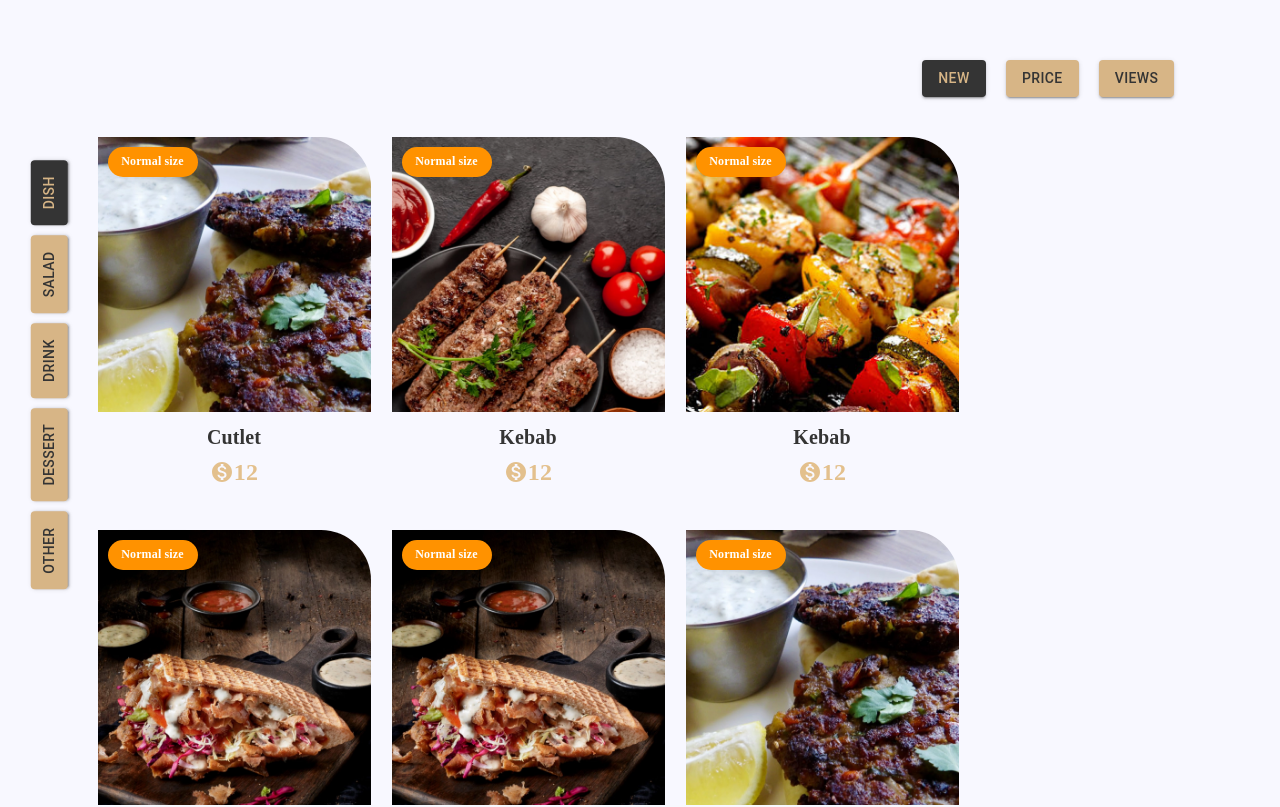
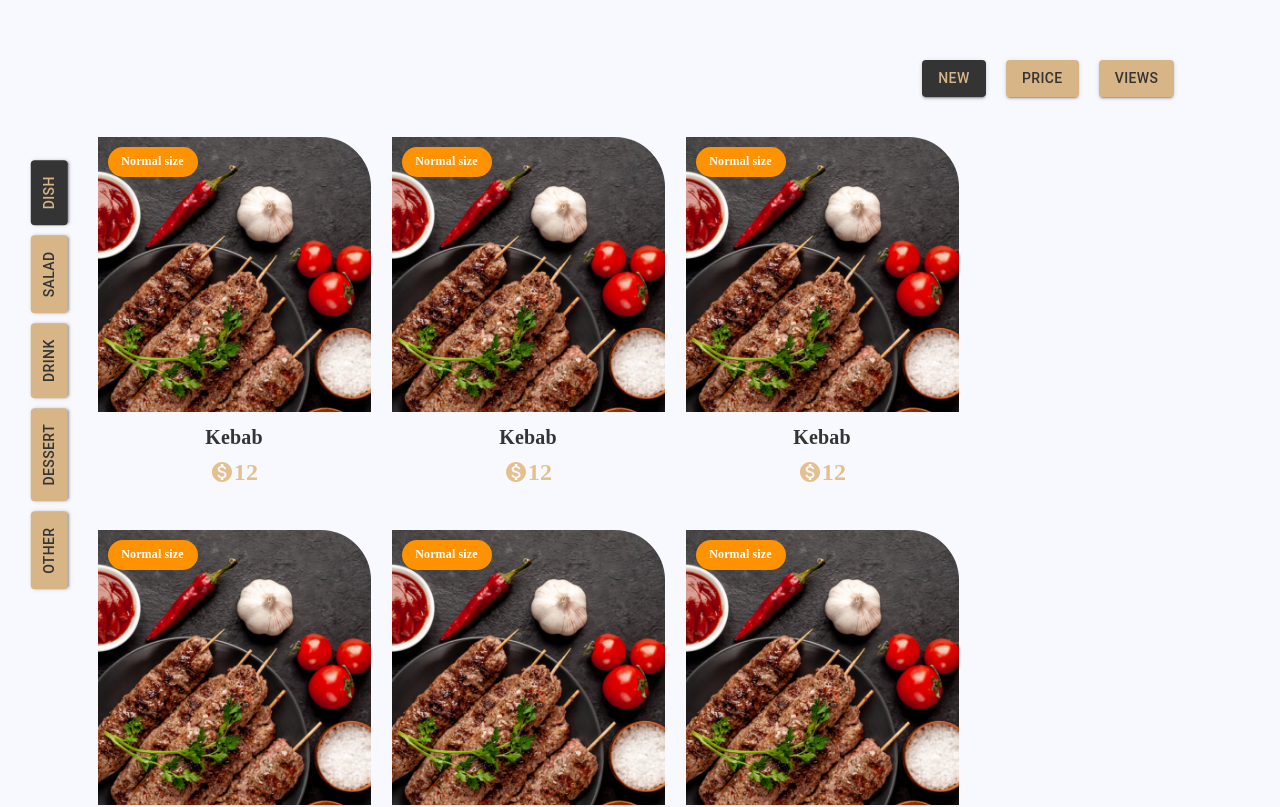
Before and after one commit to Abdukhalim7007/burak-react, a React (Create React App) app: page /products in a window 1280 px wide. Shown: the part 600-1407 px from the top of the page. Built offline with nearby package versions, Linux system fonts and the light colour scheme.

Commit message:
feat: develop ProductsPage slice and selector

```diff
--- a/src/app/screens/homePage/PopularDishes.tsx
+++ b/src/app/screens/homePage/PopularDishes.tsx
@@ -8,7 +8,6 @@ import { CssVarsProvider } from "@mui/joy/styles";
 import CardOverflow from "@mui/joy/CardOverflow";
 import VisibilityIcon from "@mui/icons-material/Visibility";
 import DescriptionOutlinedIcon from "@mui/icons-material/DescriptionOutlined";
-
 import { useSelector } from "react-redux";
 import { createSelector } from "reselect";
 import { retrievePopularDishes } from "./selector";
--- a/src/app/screens/productsPage/ChosenProduct.tsx
+++ b/src/app/screens/productsPage/ChosenProduct.tsx
@@ -10,6 +10,32 @@ import "swiper/css/free-mode";
 import "swiper/css/navigation";
 import "swiper/css/thumbs";
 import { FreeMode, Navigation, Thumbs } from "swiper";
+import { useDispatch, useSelector } from "react-redux";
+import { Dispatch } from "@reduxjs/toolkit";
+import { setRestaurant, setChosenProduct } from "./slice";
+import { createSelector } from "reselect";
+import { retrieveChosenProduct, retrieveRestaurant } from "./selector";
+import { Product } from "../../../lib/types/product";
+
+/** REDUX SLICE & SELECTOR */
+const actionDispatch = (dispatch: Dispatch) => ({
+  setRestaurant: (data: Product[]) => dispatch(setRestaurant(data)),
+  setChosenProduct: (data: Product[]) => dispatch(setChosenProduct(data)),
+});
+
+const chosenProductRetriever = createSelector(
+  retrieveChosenProduct,
+  (chosenProduct) => ({
+    chosenProduct,
+  })
+);
+
+const restaurantRetriever = createSelector(
+  retrieveRestaurant,
+  (restaurant) => ({
+    restaurant,
+  })
+);
 
 export default function ChosenProduct() {
   return (
--- a/src/app/screens/productsPage/Products.tsx
+++ b/src/app/screens/productsPage/Products.tsx
@@ -9,14 +9,30 @@ import PaginationItem from "@mui/material/PaginationItem";
 import ArrowBackIcon from "@mui/icons-material/ArrowBack";
 import ArrowForwardIcon from "@mui/icons-material/ArrowForward";
 
+import { useDispatch, useSelector } from "react-redux";
+import { Dispatch } from "@reduxjs/toolkit";
+import { setProducts } from "./slice";
+import { createSelector } from "reselect";
+import { retrieveProducts } from "./selector";
+import { Product } from "../../../lib/types/product";
+
+/** REDUX SLICE & SELECTOR */
+const actionDispatch = (dispatch: Dispatch) => ({
+  setProducts: (data: Product[]) => dispatch(setProducts(data)),
+});
+
+const productsRetriever = createSelector(retrieveProducts, (products) => ({
+  products,
+}));
+
 const products = [
-  { productName: "Cutlet", imagePath: "/img/cutlet.webp" },
   { productName: "Kebab", imagePath: "/img/kebab-fresh.webp" },
-  { productName: "Kebab", imagePath: "/img/kebab.webp" },
-  { productName: "Lavash", imagePath: "/img/lavash.webp" },
-  { productName: "Lavash", imagePath: "/img/lavash.webp" },
-  { productName: "Cutlet", imagePath: "/img/cutlet.webp" },
-  { productName: "Kebab", imagePath: "/img/kebab.webp" },
+  { productName: "Kebab", imagePath: "/img/kebab-fresh.webp" },
+  { productName: "Kebab", imagePath: "/img/kebab-fresh.webp" },
+  { productName: "Kebab", imagePath: "/img/kebab-fresh.webp" },
+  { productName: "Kebab", imagePath: "/img/kebab-fresh.webp" },
+  { productName: "Kebab", imagePath: "/img/kebab-fresh.webp" },
+  { productName: "Kebab", imagePath: "/img/kebab-fresh.webp" },
   { productName: "Kebab", imagePath: "/img/kebab-fresh.webp" },
 ];
 
@@ -28,7 +44,7 @@ export default function Products() {
         <Stack flexDirection={"column"} alignItems={"center"}>
           <Stack className={"avatar-big-box"}>
             <Stack className={"top-text"}>
-              <p >Burak Restaurant</p>
+              <p>Burak Restaurant</p>
               <Stack className={"single-search-big-box"}>
                 <input
                   type={"search"}
--- /dev/null
+++ b/src/app/screens/productsPage/selector.ts
@@ -0,0 +1,19 @@
+import { createSelector } from "reselect";
+import { AppRootState } from "../../../lib/types/screen";
+
+const selectProductsPage = (state: AppRootState) => state.productsPage;
+
+export const retrieveRestaurant = createSelector(
+  selectProductsPage,
+  (productsPage) => productsPage.restaurant
+);
+
+export const retrieveChosenProduct = createSelector(
+  selectProductsPage,
+  (productsPage) => productsPage.chosenProduct
+);
+
+export const retrieveProducts = createSelector(
+  selectProductsPage,
+  (productsPage) => productsPage.products
+);
--- /dev/null
+++ b/src/app/screens/productsPage/slice.ts
@@ -0,0 +1,30 @@
+import { createSlice } from "@reduxjs/toolkit";
+import { ProductsPageState } from "../../../lib/types/screen";
+
+const initialState: ProductsPageState = {
+  restaurant: null,
+  chosenProduct: null,
+  products: []
+};
+
+const productsPageSlice = createSlice({
+  name: "productsPage",
+  initialState,
+  reducers: {
+    setRestaurant: (state, action) => {
+      state.restaurant = action.payload;
+    },
+    setChosenProduct: (state, action) => {
+      state.chosenProduct = action.payload;
+    },
+    setProducts: (state, action) => {
+      state.products = action.payload;
+    },
+  },
+});
+
+export const { setRestaurant, setChosenProduct, setProducts } =
+  productsPageSlice.actions;
+
+const ProductsPageReducer = productsPageSlice.reducer;
+export default ProductsPageReducer;
--- a/src/app/store.ts
+++ b/src/app/store.ts
@@ -2,6 +2,7 @@ import { configureStore, ThunkAction, Action } from "@reduxjs/toolkit";
 import HomePage from "./screens/homePage";
 import HomePageReducer from "./screens/homePage/slice";
 import reduxLogger from "redux-logger";
+import ProductsPageReducer from "./screens/productsPage/slice";
 
 export const store = configureStore({
   middleware: (getDefaultMiddleware) =>
@@ -10,6 +11,7 @@ export const store = configureStore({
 
   reducer: {
     homePage: HomePageReducer,
+    productsPage: ProductsPageReducer,
   },
 });
 
--- a/src/lib/types/screen.ts
+++ b/src/lib/types/screen.ts
@@ -4,6 +4,7 @@ import { Product } from "./product";
 /** REACT APP STATE **/
 export interface AppRootState {
   homePage: HomePageState;
+  productsPage: ProductsPageState;
 }
 
 /** HOMEPAGE **/
@@ -14,5 +15,10 @@ export interface HomePageState {
 }
 
 /** PRODUCTS PAGE **/
+export interface ProductsPageState {
+  restaurant: Member | null;
+  chosenProduct: Product | null;
+  products: Product[];
+}
 
 /** ORDERS PAGE **/
```
